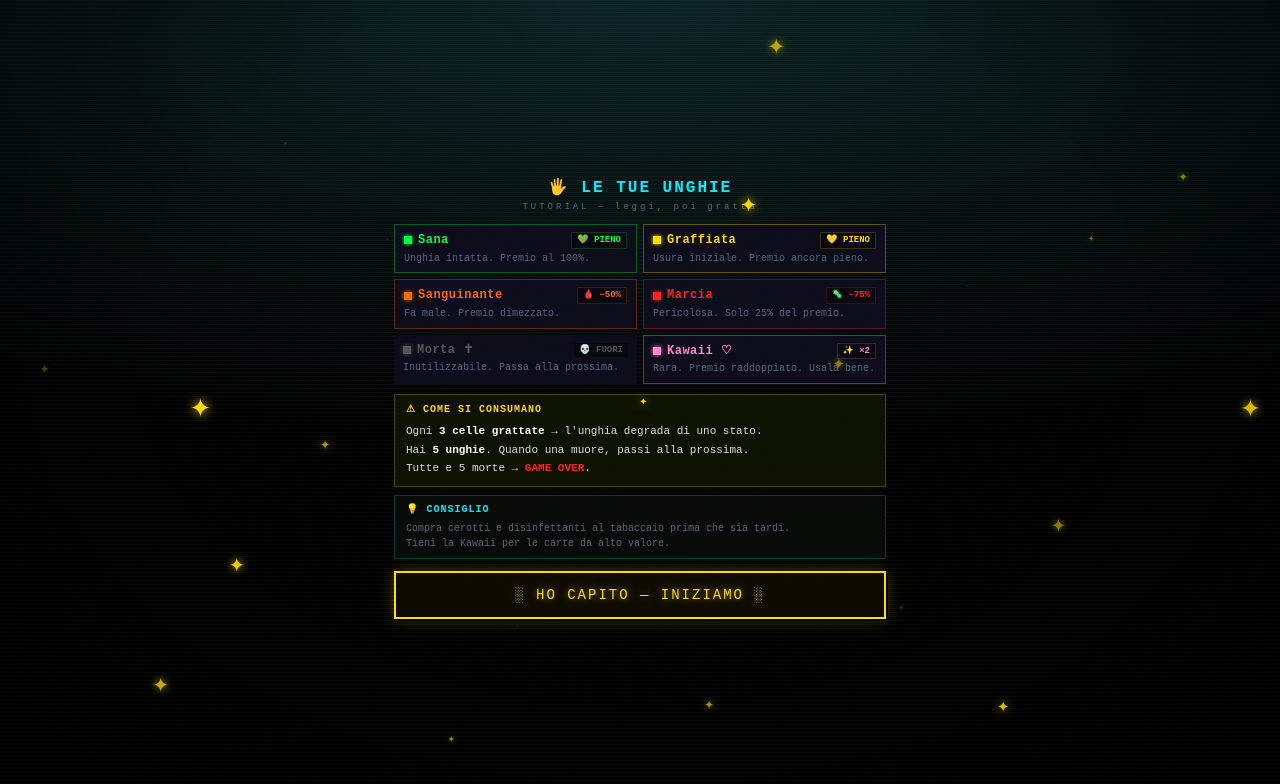
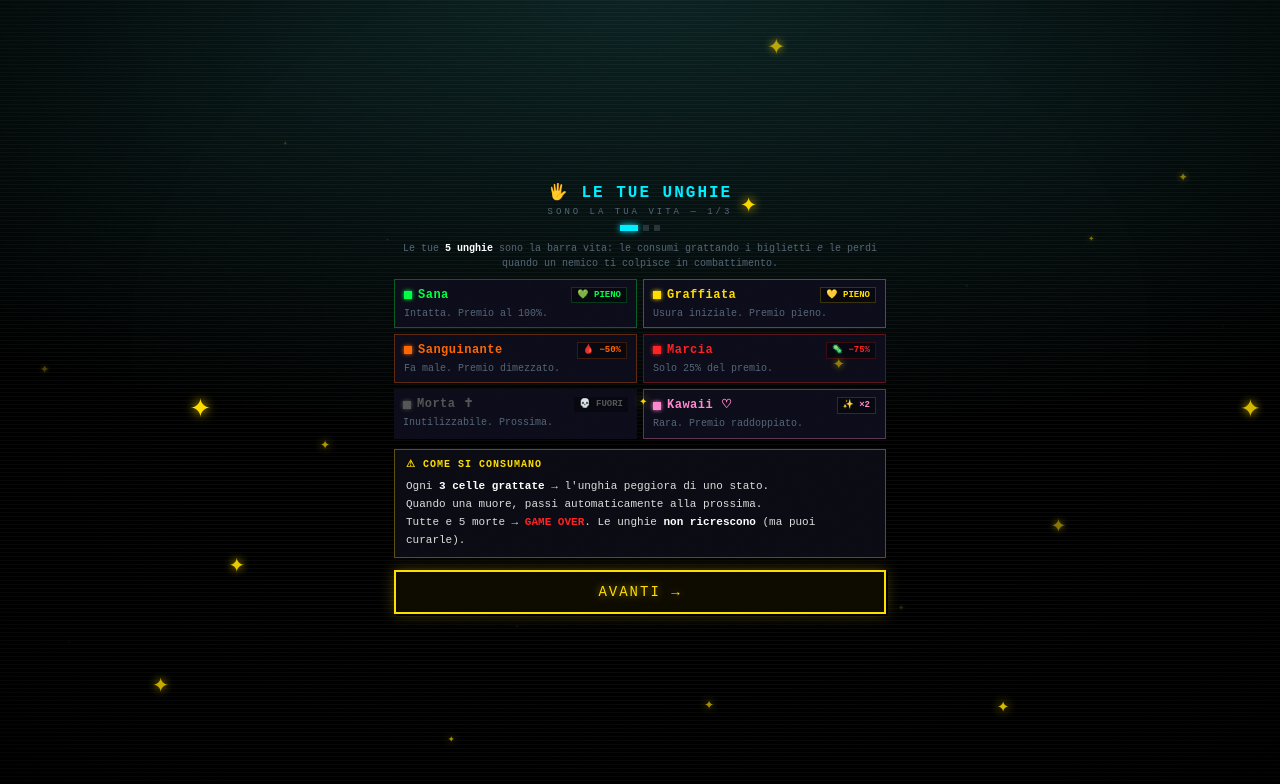
Before and after one commit to brrucelean/grattini-v2-redesign, a React (Vite) app: page / in a window 1280 px wide. Both pictures are taken after a click on the button "░░░ INIZIA LA RUN ░░░". Shown: the top 784 px of the page. Built offline with nearby package versions, Linux system fonts and the light colour scheme.

Commit message:
ux: tutorial 3 pagine (unghie/combattimento/mappa) + tooltip oggetti piu chiari

```diff
--- a/src/components/CombatView.jsx
+++ b/src/components/CombatView.jsx
@@ -890,9 +890,11 @@ export function CombatView({ enemy, player, onEnd, onNailDamage, onNailHeal, onC
           <div style={{ flex: 1, display: "flex", flexDirection: "column", alignItems: "center", justifyContent: "center", gap: "16px", textAlign: "center" }}>
             <div style={{ fontSize: "40px" }}>{enemy.isBoss ? "👑" : "🗡️"}</div>
             <div style={{ color: C.red, fontSize: "20px", fontWeight: "bold" }}>{enemyLabel} ti sfida!</div>
-            <div style={{ color: C.dim, fontSize: "13px", maxWidth: "340px" }}>
-              Gratta le tue carte per attaccare. Riduci gli HP del nemico a zero — ma occhio alle tue unghie!
-              <br /><span style={{ color: C.orange }}>⚠ Dal turno {FURY_TURN} il nemico va in 🔥 FURIA: non si cura più e picchia sempre più forte. Chiudi in fretta!</span>
+            <div style={{ color: C.dim, fontSize: "13px", maxWidth: "360px", lineHeight: 1.6 }}>
+              Ogni turno gratti <strong style={{ color: C.text }}>3 delle 9 carte</strong>:
+              <br /><span style={{ color: C.red }}>🗡️ ATTACCO</span> (danno) · <span style={{ color: C.blue }}>🛡 DIFESA</span> (parata) · <span style={{ color: C.gold }}>💰 DENARO</span> (bottino).
+              <br />Ferma il cursore nel <strong style={{ color: C.green }}>VERDE</strong> per colpire/parare al meglio. Porta i suoi <strong style={{ color: C.red }}>HP a 0</strong> prima che le tue unghie finiscano.
+              <br /><span style={{ color: C.orange }}>⚠ Dal turno {FURY_TURN} va in 🔥 FURIA: niente cure, più danno. Chiudi in fretta!</span>
             </div>
             <Btn variant="danger" onClick={startCombat} style={{ fontSize: "16px", padding: "12px 32px" }}>⚔️ COMBATTI!</Btn>
           </div>
--- a/src/components/HUD.jsx
+++ b/src/components/HUD.jsx
@@ -4,6 +4,7 @@ import { BIOME_PALETTE } from "../data/biomes.js";
 import { AudioEngine } from "../audio.js";
 import { S } from "../utils/styles.js";
 import { fmtMoney } from "../utils/money.js";
+import { GRATTATORE_DEFS } from "../data/items.js";
 import { Tooltip } from "./Tooltip.jsx";
 import { NewsTicker } from "./NewsTicker.jsx";
 
@@ -75,7 +76,7 @@ export function HUD({ player, onOpenInventory, inventoryOpen = false, moneyBling
         </Tooltip>
       )}
       {player.equippedGrattatore && (
-        <Tooltip text={`${player.equippedGrattatore.name} — ${player.equippedGrattatore.usesLeft} usi`}>
+        <Tooltip text={`${player.equippedGrattatore.name} — ${GRATTATORE_DEFS[player.equippedGrattatore.id]?.desc || "grattatore equipaggiato"}\n\n${player.equippedGrattatore.usesLeft} usi rimasti`}>
           <StatusChip color={C.cyan}>{player.equippedGrattatore.emoji} <b>{player.equippedGrattatore.usesLeft}</b></StatusChip>
         </Tooltip>
       )}
--- a/src/components/InventorySidebar.jsx
+++ b/src/components/InventorySidebar.jsx
@@ -1,5 +1,5 @@
 import { C } from "../data/theme.js";
-import { ITEM_DEFS } from "../data/items.js";
+import { ITEM_DEFS, GRATTATORE_DEFS } from "../data/items.js";
 import { Tooltip } from "./Tooltip.jsx";
 import { CornerBrackets, FoilShimmer, VintageBadge } from "./Vintage.jsx";
 
@@ -68,10 +68,12 @@ export function InventorySidebar({ items, grattatori, equippedGrattatore, onUseI
           {grattatori.map((g, idx) => {
             const isEquipped = equippedGrattatore?.inventoryIdx === idx;
             const lowUses = g.usesLeft <= 1;
+            // Descrizione dell'effetto (cosa fa) dal catalogo, così il tooltip
+            // spiega davvero il grattatore e non solo nome + usi.
+            const gDesc = GRATTATORE_DEFS[g.id]?.desc;
+            const gTooltip = `${g.name} — ${gDesc || "grattatore"}\n\n${g.usesLeft} usi · ${isEquipped ? "equipaggiato (clicca per togliere)" : "clicca per equipaggiare"}`;
             return (
-              <Tooltip key={idx} text={isEquipped
-                ? `${g.name} — equipaggiato (${g.usesLeft} usi)`
-                : `${g.name} — clicca per equipaggiare (${g.usesLeft} usi)`}>
+              <Tooltip key={idx} text={gTooltip}>
                 <div
                   onClick={() => onEquipGrattatore(idx)}
                   style={{
--- a/src/scratchlite.jsx
+++ b/src/scratchlite.jsx
@@ -1112,86 +1112,140 @@ export default function Grattini() {
         </div>
       )}
 
-      {/* ═══ TUTORIAL UNGHIE — paginated, no scroll ═══ */}
-      {screen === "tutorialNails" && (
+      {/* ═══ TUTORIAL — 3 pagine: Unghie · Combattimento · Mappa/Soldi ═══ */}
+      {screen === "tutorialNails" && (() => {
+        const PAGES = [
+          { emoji:"🖐", title:"LE TUE UNGHIE", sub:"sono la tua VITA", color:C.cyan },
+          { emoji:"⚔️", title:"IL COMBATTIMENTO", sub:"un duello a colpi di grattino", color:C.red },
+          { emoji:"🗺️", title:"LA MAPPA & I SOLDI", sub:"dove vai, cosa compri", color:C.gold },
+        ];
+        const pg = PAGES[tutorialPage] || PAGES[0];
+        const Panel = ({ accent, head, children }) => (
+          <div style={{ background:"#0b0b14", border:`1px solid ${accent}55`, padding:"8px 11px", marginBottom:"8px", flexShrink:0 }}>
+            <div style={{color:accent, fontSize:"10px", fontWeight:"bold", letterSpacing:"1px", marginBottom:"5px"}}>{head}</div>
+            <div style={{color:C.text, fontSize:"11px", lineHeight:"1.65"}}>{children}</div>
+          </div>
+        );
+        return (
         <div style={{
           width:"100%", flex:1, minHeight:0, maxWidth:"520px", margin:"0 auto",
           display:"flex", flexDirection:"column", justifyContent:"center",
           padding:"10px 14px 14px", boxSizing:"border-box",
           overflowY:"auto", WebkitOverflowScrolling:"touch",
         }}>
-          {/* ── Header ── */}
+          {/* ── Header + puntini pagina ── */}
           <div style={{textAlign:"center", flexShrink:0, marginBottom:"10px"}}>
-            <div style={{color:C.cyan, fontFamily:FONT, fontSize:"16px", fontWeight:"bold", letterSpacing:"2px", marginBottom:"2px"}}>
-              🖐 LE TUE UNGHIE
-            </div>
-            <div style={{color:C.dim, fontSize:"9px", letterSpacing:"3px"}}>TUTORIAL — leggi, poi gratta</div>
-          </div>
-
-          {/* ── Griglia stati unghie — 2 colonne, 3 righe ── */}
-          <div style={{
-            display:"grid", gridTemplateColumns:"1fr 1fr",
-            gap:"6px", marginBottom:"10px", flexShrink:0,
-          }}>
+            <div style={{color:pg.color, fontFamily:FONT, fontSize:"16px", fontWeight:"bold", letterSpacing:"2px", marginBottom:"2px"}}>
+              {pg.emoji} {pg.title}
+            </div>
+            <div style={{color:C.dim, fontSize:"9px", letterSpacing:"3px"}}>{pg.sub.toUpperCase()} — {tutorialPage+1}/3</div>
+            <div style={{display:"flex", justifyContent:"center", gap:"5px", marginTop:"6px"}}>
+              {PAGES.map((_, i) => (
+                <div key={i} style={{
+                  width: i === tutorialPage ? "18px" : "6px", height:"6px",
+                  background: i === tutorialPage ? pg.color : C.dim+"66",
+                  boxShadow: i === tutorialPage ? `0 0 6px ${pg.color}` : "none",
+                  transition:"width 0.2s, background 0.2s",
+                }}/>
+              ))}
+            </div>
+          </div>
+
+          {/* ══ PAGINA 1 — UNGHIE ══ */}
+          {tutorialPage === 0 && (<>
+            <div style={{color:C.dim, fontSize:"10px", lineHeight:"1.5", textAlign:"center", marginBottom:"8px"}}>
+              Le tue <strong style={{color:C.bright}}>5 unghie</strong> sono la barra vita: le consumi grattando i biglietti <em>e</em> le perdi quando un nemico ti colpisce in combattimento.
+            </div>
+            <div style={{ display:"grid", gridTemplateColumns:"1fr 1fr", gap:"6px", marginBottom:"10px", flexShrink:0 }}>
               {[
-              { label:"Sana",         color:C.green,   badge:"💚 PIENO",   desc:"Unghia intatta. Premio al 100%." },
-              { label:"Graffiata",    color:C.gold,    badge:"💛 PIENO",   desc:"Usura iniziale. Premio ancora pieno." },
+                { label:"Sana",         color:C.green,   badge:"💚 PIENO",   desc:"Intatta. Premio al 100%." },
+                { label:"Graffiata",    color:C.gold,    badge:"💛 PIENO",   desc:"Usura iniziale. Premio pieno." },
                 { label:"Sanguinante",  color:C.orange,  badge:"🩸 −50%",    desc:"Fa male. Premio dimezzato." },
-              { label:"Marcia",       color:C.red,     badge:"🦠 −75%",    desc:"Pericolosa. Solo 25% del premio." },
-              { label:"Morta ✝",      color:"#555",    badge:"💀 FUORI",   desc:"Inutilizzabile. Passa alla prossima." },
-              { label:"Kawaii ♡",     color:"#ff88cc", badge:"✨ ×2",      desc:"Rara. Premio raddoppiato. Usala bene." },
+                { label:"Marcia",       color:C.red,     badge:"🦠 −75%",    desc:"Solo 25% del premio." },
+                { label:"Morta ✝",      color:"#555",    badge:"💀 FUORI",   desc:"Inutilizzabile. Prossima." },
+                { label:"Kawaii ♡",     color:"#ff88cc", badge:"✨ ×2",      desc:"Rara. Premio raddoppiato." },
               ].map(({label, color, badge, desc}) => (
-              <div key={label} style={{
-                background:"#0c0c1a", border:`1px solid ${color}55`,
-                padding:"7px 9px",
-                display:"flex", flexDirection:"column", gap:"3px",
-              }}>
+                <div key={label} style={{ background:"#0c0c1a", border:`1px solid ${color}55`, padding:"7px 9px", display:"flex", flexDirection:"column", gap:"3px" }}>
                   <div style={{display:"flex", alignItems:"center", gap:"6px"}}>
                     <div style={{width:"8px", height:"8px", background:color, flexShrink:0, boxShadow:`0 0 4px ${color}`}}/>
                     <span style={{color, fontSize:"12px", fontWeight:"bold", letterSpacing:"0.5px"}}>{label}</span>
-                  <span style={{
-                    marginLeft:"auto", fontSize:"9px", fontWeight:"bold",
-                    color: color === "#555" ? "#555" : color,
-                    background:"#00000066", padding:"1px 5px",
-                    border:`1px solid ${color}33`,
-                  }}>{badge}</span>
+                    <span style={{ marginLeft:"auto", fontSize:"9px", fontWeight:"bold", color: color === "#555" ? "#555" : color, background:"#00000066", padding:"1px 5px", border:`1px solid ${color}33` }}>{badge}</span>
                   </div>
                   <div style={{color:C.dim, fontSize:"10px", lineHeight:"1.35"}}>{desc}</div>
                 </div>
               ))}
             </div>
-
-          {/* ── Meccaniche in due righe compatte ── */}
-          <div style={{
-            background:"#0d1100", border:`1px solid ${C.gold}44`,
-            padding:"8px 11px", marginBottom:"8px", flexShrink:0,
-          }}>
-            <div style={{color:C.gold, fontSize:"10px", fontWeight:"bold", letterSpacing:"1px", marginBottom:"5px"}}>⚠ COME SI CONSUMANO</div>
-            <div style={{color:C.text, fontSize:"11px", lineHeight:"1.7"}}>
-              Ogni <strong style={{color:C.bright}}>3 celle grattate</strong> → l'unghia degrada di uno stato.<br/>
-              Hai <strong style={{color:C.bright}}>5 unghie</strong>. Quando una muore, passi alla prossima.<br/>
-              Tutte e 5 morte → <strong style={{color:C.red}}>GAME OVER</strong>.
-            </div>
-          </div>
-
-          <div style={{
-            background:"#080a08", border:`1px solid ${C.cyan}33`,
-            padding:"7px 11px", marginBottom:"12px", flexShrink:0,
-          }}>
-            <div style={{color:C.cyan, fontSize:"10px", fontWeight:"bold", letterSpacing:"1px", marginBottom:"4px"}}>💡 CONSIGLIO</div>
-            <div style={{color:C.dim, fontSize:"10px", lineHeight:"1.5"}}>
-              Compra cerotti e disinfettanti al tabaccaio prima che sia tardi.<br/>
-              Tieni la Kawaii per le carte da alto valore.
-            </div>
-          </div>
-
-          {/* ── CTA ── */}
+            <Panel accent={C.gold} head="⚠ COME SI CONSUMANO">
+              Ogni <strong style={{color:C.bright}}>3 celle grattate</strong> → l'unghia peggiora di uno stato.<br/>
+              Quando una muore, passi automaticamente alla prossima.<br/>
+              Tutte e 5 morte → <strong style={{color:C.red}}>GAME OVER</strong>. Le unghie <strong style={{color:C.bright}}>non ricrescono</strong> (ma puoi curarle).
+            </Panel>
+          </>)}
+
+          {/* ══ PAGINA 2 — COMBATTIMENTO ══ */}
+          {tutorialPage === 1 && (<>
+            <Panel accent={C.red} head="🗡️ È UN DUELLO, NON UNA GARA DI SOLDI">
+              Il nemico ha una barra <strong style={{color:C.red}}>❤️ HP</strong> (rossa) e uno <strong style={{color:C.blue}}>🛡 scudo</strong> (blu). Portalo a <strong style={{color:C.bright}}>0 HP</strong> prima che le tue unghie finiscano.
+            </Panel>
+            <Panel accent={C.gold} head="🎫 OGNI TURNO: GRATTA 3 DELLE 9 CARTE">
+              <span style={{color:C.red}}>🗡️ ATTACCO</span> → fa danno al nemico.<br/>
+              <span style={{color:C.blue}}>🛡 DIFESA</span> → ti prepara a PARARE il prossimo colpo.<br/>
+              <span style={{color:C.gold}}>💰 DENARO</span> → bottino in € (non fa danno).<br/>
+              <span style={{color:C.dim}}>Gratti una carta → il nemico risponde subito (vedi <strong style={{color:C.text}}>«IN ARRIVO ▸»</strong>).</span>
+            </Panel>
+            <Panel accent={C.cyan} head="🎯 TEMPISMO (la barra col cursore)">
+              Quando <strong style={{color:C.red}}>ATTACCHI</strong>: ferma il cursore nel <strong style={{color:C.green}}>VERDE</strong> = <strong>COLPO PERFETTO</strong> (più danno).<br/>
+              Se hai giocato una <strong style={{color:C.blue}}>DIFESA</strong> e il nemico attacca, parte la <strong>PARATA</strong>: perfetta = <strong style={{color:C.green}}>annulli il colpo e contrattacchi</strong>.<br/>
+              <strong style={{color:C.red}}>Senza difesa, il colpo ti rovina un'unghia.</strong>
+            </Panel>
+            <Panel accent={C.orange} head="🔥 FURIA & COMBO">
+              3 attacchi di fila in un turno = <strong style={{color:C.magenta}}>COMBO</strong> (danno bonus).<br/>
+              Dal <strong style={{color:C.orange}}>turno 3</strong> il nemico va in <strong style={{color:C.orange}}>FURIA</strong>: non si cura più e picchia sempre più forte. <strong style={{color:C.bright}}>Chiudi in fretta.</strong>
+            </Panel>
+          </>)}
+
+          {/* ══ PAGINA 3 — MAPPA & SOLDI ══ */}
+          {tutorialPage === 2 && (<>
+            <Panel accent={C.cyan} head="🗺️ IL PERCORSO">
+              Scegli il cammino a nodi fino al <strong style={{color:C.red}}>👹 BOSS</strong> del bioma. Battilo per sbloccare il bioma successivo.
+            </Panel>
+            <Panel accent={C.gold} head="📍 I NODI">
+              <span style={{color:C.red}}>🗡️ 💀</span> combattimenti &nbsp;·&nbsp; <span style={{color:C.cyan}}>🏪 tabaccaio</span> (grattini & attrezzi)<br/>
+              <span style={{color:C.magenta}}>🏨 locanda</span> (curi le unghie con €) &nbsp;·&nbsp; <span style={{color:C.text}}>❓ eventi/NPC</span><br/>
+              <span style={{color:C.dim}}>⛪ 👵 🙏 possono aiutarti… o fregarti. Leggi sempre le scelte.</span>
+            </Panel>
+            <Panel accent={C.gold} head="💰 I SOLDI (€)">
+              Sono il bottino di combattimenti e grattate. Servono per <strong style={{color:C.bright}}>curarti in locanda</strong>, comprare <strong style={{color:C.bright}}>grattatori da combattimento</strong> e consumabili.<br/>
+              <span style={{color:C.orange}}>⚠ I boss chiedono un minimo di € per farti entrare: non arrivare al verde.</span>
+            </Panel>
+            <Panel accent={C.green} head="💡 CONSIGLIO">
+              Cura le unghie <strong style={{color:C.bright}}>prima</strong> che sia tardi. Tieni la <strong style={{color:"#ff88cc"}}>Kawaii</strong> per i colpi grossi, e passa il mouse sugli oggetti dello <strong style={{color:C.magenta}}>zaino</strong> per sapere cosa fanno.
+            </Panel>
+          </>)}
+
+          {/* ── NAV: indietro / avanti / inizia ── */}
+          <div style={{display:"flex", gap:"8px", flexShrink:0, marginTop:"4px"}}>
+            {tutorialPage > 0 && (
+              <Btn onClick={() => setTutorialPage(p => p - 1)}
+                style={{fontSize:"13px", padding:"12px", letterSpacing:"1px", flex:"0 0 auto"}}>
+                ← INDIETRO
+              </Btn>
+            )}
+            {tutorialPage < 2 ? (
+              <Btn variant="gold" onClick={() => setTutorialPage(p => p + 1)}
+                style={{fontSize:"14px", padding:"12px", letterSpacing:"2px", flex:1}}>
+                AVANTI →
+              </Btn>
+            ) : (
               <Btn variant="gold" onClick={() => setScreen("introScratch")}
-            style={{fontSize:"14px", padding:"14px", letterSpacing:"2px", flexShrink:0}}>
+                style={{fontSize:"14px", padding:"12px", letterSpacing:"2px", flex:1}}>
                 ░ HO CAPITO — INIZIAMO ░
               </Btn>
-        </div>
-      )}
+            )}
+          </div>
+        </div>
+        );
+      })()}
 
       {/* ═══ INTRO SCRATCH (scratch 2 starting cards, pocket 1 prize) ═══ */}
       {screen === "introScratch" && player && (
```
Lines whose indentation alone changed are shown as unchanged.
